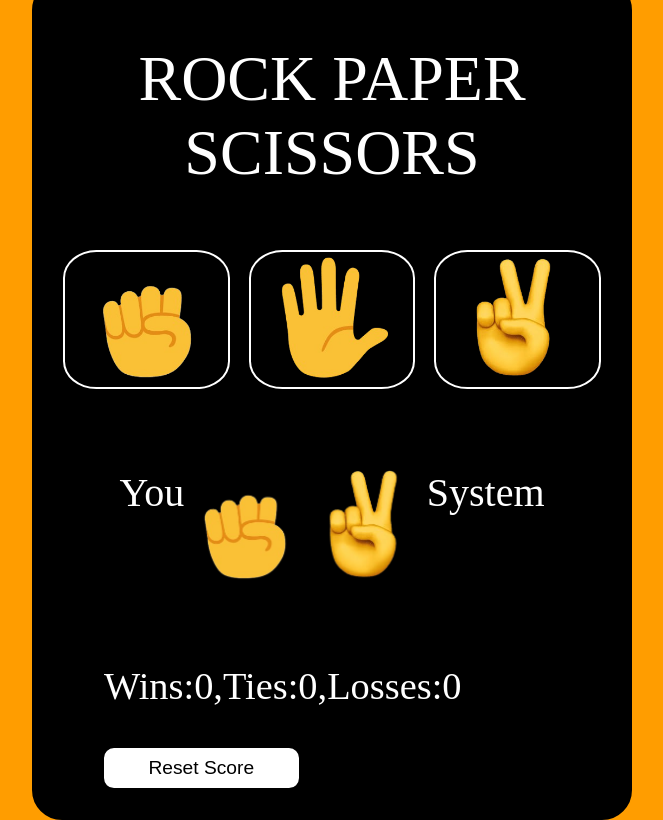
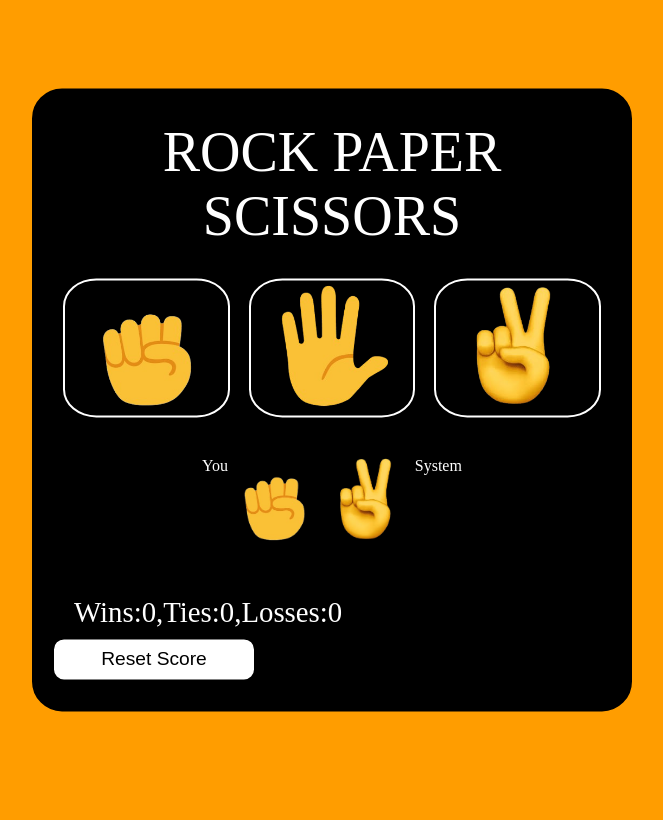
Before and after one commit to ShuklaAryansh/Mini-Game, a plain HTML site: page index.html in a window 1280 px wide. Shown: the whole page, without its empty margins (308-971 px from the left). Drawn offline with Linux system fonts and the light colour scheme.

Commit message:
only css file updating

```diff
--- a/index.css
+++ b/index.css
@@ -98,14 +98,31 @@ button:hover {
     margin: 10px auto; /* Centered with auto margins */
 }
 
-@media screen and (min-width: 720px) and (max-height: 1560px) {
+@media screen and (min-width: 720px) and (max-width: 1024px) {
     #container {
-        width: 80%;
+        width: 80%; /* Wider container for medium screens */
     }
 
     #intro {
-        font-size: 4em;
-        margin: 40px 0 60px 0;
+        font-size: 3em; /* Adjusted font size */
+    }
+
+    #result {
+        font-size: 2.5em; /* Adjust result font size */
+    }
+
+    #js-score {
+        font-size: 1.5em; /* Larger score font */
+    }
+}
+
+@media screen and (min-width: 1025px) {
+    #container {
+        width: 60%; /* Even wider for larger screens */
+    }
+
+    #intro {
+        font-size: 3.5em; /* Larger font size */
     }
 
     .img {
@@ -114,29 +131,11 @@ button:hover {
     }
 
     #result {
-        font-size: 3em;
-        margin: 60px 0 80px 0;
-        padding-left: 40px;
-    }
-
-    .move_img {
-        width: 20%;
-    }
-
-    #moves {
-        font-size: 2.5em;
+        font-size: 3em; /* Larger result font */
     }
 
     #js-score {
-        margin-top: 15%;
-        padding-left: 50px;
-        font-size: 2.4em;
-    }
-
-    #reset {
-        width: 35%;
-        margin-left: 50px;
-        margin-top: 40px;
+        font-size: 1.8em; /* Adjusted score font */
     }
 }
 
```
